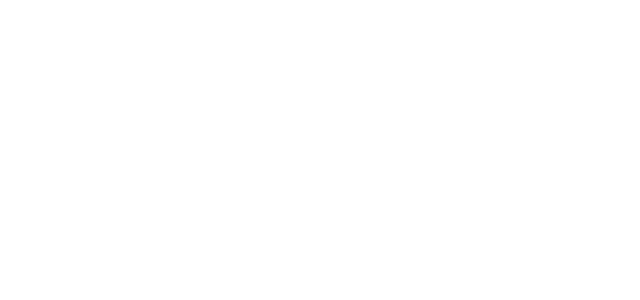
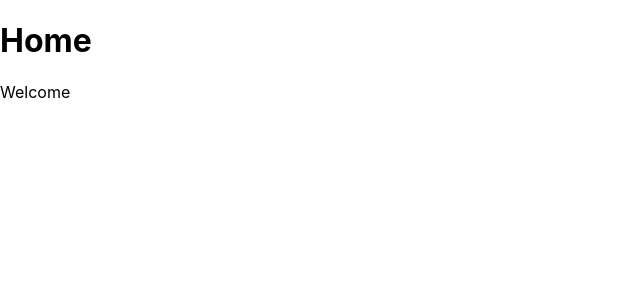
Before and after one commit to rjkerrison/sei-59-profiles, a React (Create React App) app: page / in a window 1280 px wide. Shown: the top 300 px of the page, without its empty margins (0-640 px from the left). Built offline with nearby package versions, Linux system fonts and the light colour scheme.

Commit message:
home page

```diff
--- a/src/App.js
+++ b/src/App.js
@@ -3,11 +3,13 @@
 import James from './components/James'
 import './App.css'
 import Monia from './components/Monia'
+import Home from './components/Home'
 
 function App() {
   return (
     <Router>
       <Switch>
+        <Route path='/' component={Home} />
         <Route path='/robin' component={Robin} />
         <Route path='/monia' component={Monia} />
         <Route path='/james' component={James} />
--- /dev/null
+++ b/src/components/Home.js
@@ -0,0 +1,9 @@
+const Home = () => {
+  return (
+    <>
+      <h1>Home</h1>
+      <p>Welcome</p>
+    </>
+  )
+}
+export default Home
```
